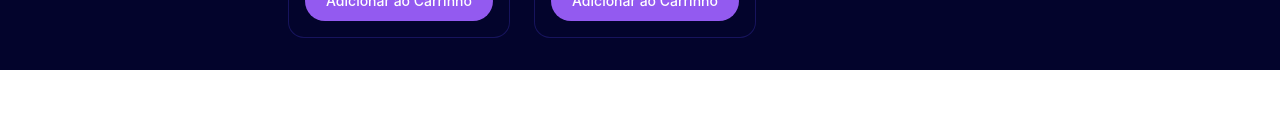
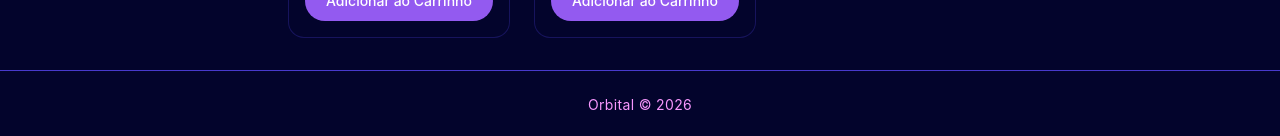
Before and after one commit to gabrielimt/orbital-ecommerce, a React (Vite) app: page / in a window 1280 px wide. Shown: the part 3119-3255 px from the top of the page. Before the commit the page ends 3189 px from the top, so only its background shows below. Built offline with nearby package versions, Linux system fonts and the light colour scheme.

Commit message:
feat: footer simples

```diff
--- a/src/App.jsx
+++ b/src/App.jsx
@@ -1,8 +1,9 @@
 import { useState } from 'react';
+import productsData from './data/products.json';
 import Header from './components/Header'
-import productsData from './data/products.json';
 import Filters from './components/Filters';
 import ProductCard from './components/ProductCard';
+import Footer from './components/Footer'
 
 export default function App() {
   const [categorias, setCategorias] = useState([]);
@@ -58,6 +59,7 @@ export default function App() {
           <ProductCard produtos={produtosFiltrados} />
         </div>
       </main>
+      <Footer />
     </div>
   );
 }
--- /dev/null
+++ b/src/components/Footer.jsx
@@ -0,0 +1,9 @@
+export default function Footer() {
+  return (
+    <footer className="w-full bg-[#03042C] text-[#F897FE] py-6 mt-auto text-center border-t border-[#483ACC]">
+      <p className="text-sm tracking-wide">
+        Orbital &copy; 2026
+      </p>
+    </footer>
+  );
+}
```
